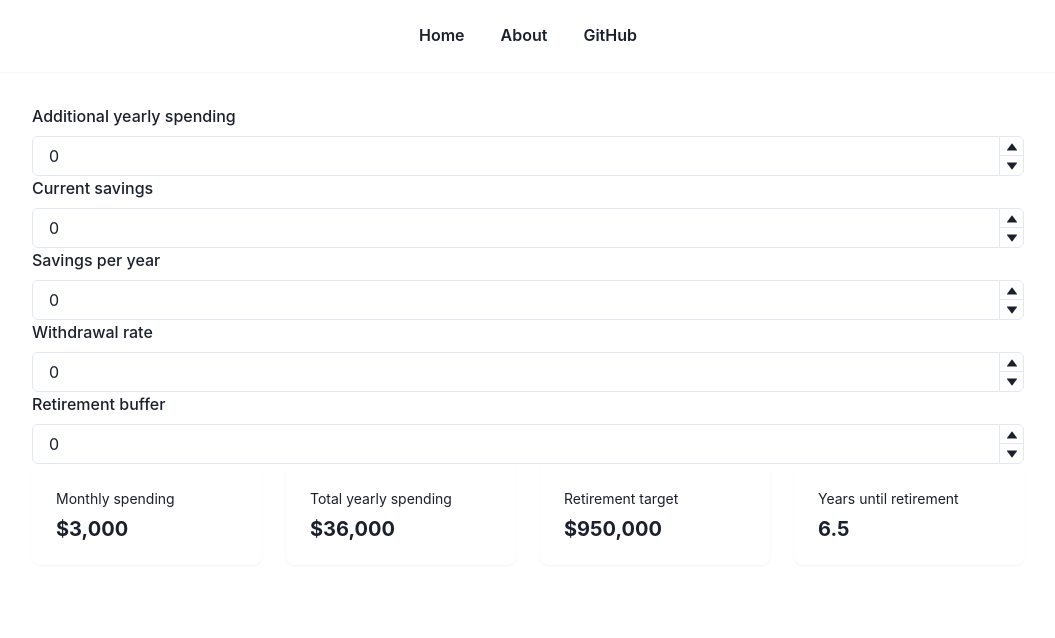
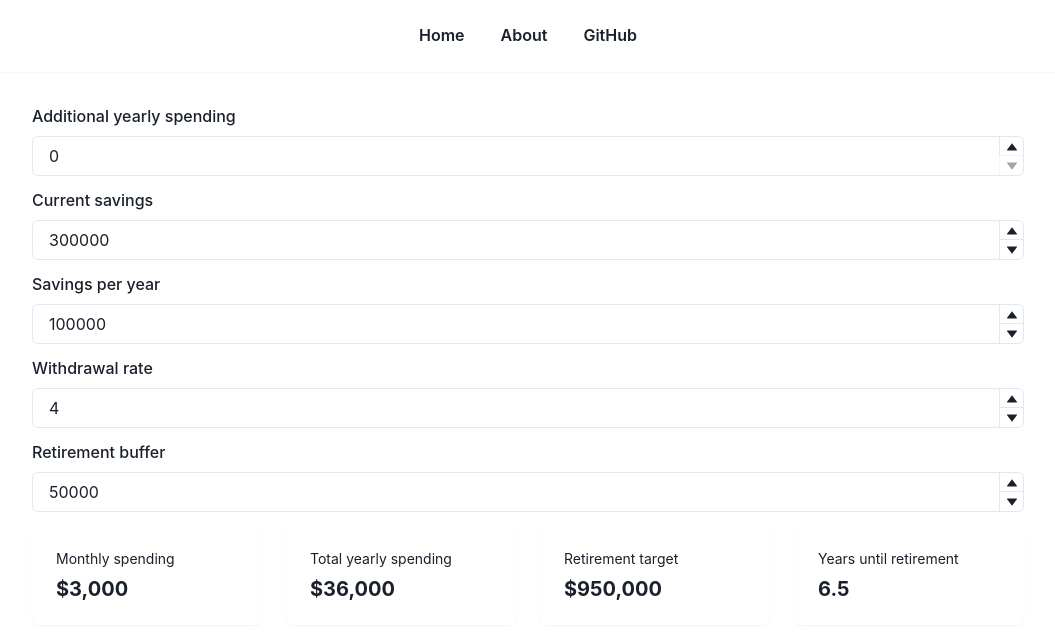
Before and after one commit to adamzerner/minimal-retirement-calculator, a Next.js app: page / in a window 1280 px wide. Shown: the top 638 px of the page, without its empty margins (112-1167 px from the left). Built offline with nearby package versions, Linux system fonts and the light colour scheme.

Commit message:
Set up basic functionality for inputs

```diff
--- a/components/index/inputs.tsx
+++ b/components/index/inputs.tsx
@@ -1,32 +1,72 @@
+import { Dispatch, SetStateAction } from "react";
 import { NumberInput } from "../number-input";
 
-export const Inputs = () => {
+type Props = {
+  additionalYearlySpending: number;
+  setAdditionalYearlySpending: Dispatch<SetStateAction<number>>;
+  currentSavings: number;
+  setCurrentSavings: Dispatch<SetStateAction<number>>;
+  savingsPerYear: number;
+  setSavingsPerYear: Dispatch<SetStateAction<number>>;
+  withdrawalRate: number;
+  setWithdrawalRate: Dispatch<SetStateAction<number>>;
+  retirementBuffer: number;
+  setRetirementBuffer: Dispatch<SetStateAction<number>>;
+};
+
+export const Inputs = ({
+  additionalYearlySpending,
+  setAdditionalYearlySpending,
+  currentSavings,
+  setCurrentSavings,
+  savingsPerYear,
+  setSavingsPerYear,
+  withdrawalRate,
+  setWithdrawalRate,
+  retirementBuffer,
+  setRetirementBuffer,
+}: Props) => {
   return (
     <section>
       <NumberInput
         label="Additional yearly spending"
-        value={0}
-        onChange={() => console.log("test")}
+        value={additionalYearlySpending}
+        onChange={(_, v) => setAdditionalYearlySpending(v)}
+        min={0}
+        max={1000000}
+        step={100}
       />
       <NumberInput
         label="Current savings"
-        value={0}
-        onChange={() => console.log("test")}
+        value={currentSavings}
+        onChange={(_, v) => setCurrentSavings(v)}
+        min={-1000000}
+        max={100000000}
+        step={1000}
       />
       <NumberInput
         label="Savings per year"
-        value={0}
-        onChange={() => console.log("test")}
+        value={savingsPerYear}
+        onChange={(_, v) => setSavingsPerYear(v)}
+        min={0}
+        max={1000000}
+        step={100}
       />
       <NumberInput
         label="Withdrawal rate"
-        value={0}
-        onChange={() => console.log("test")}
+        value={withdrawalRate}
+        onChange={(_, v) => setWithdrawalRate(v)}
+        min={0}
+        max={20}
+        step={0.25}
       />
       <NumberInput
         label="Retirement buffer"
-        value={0}
-        onChange={() => console.log("test")}
+        value={retirementBuffer}
+        onChange={(_, v) => setRetirementBuffer(v)}
+        min={0}
+        max={1000000}
+        step={100}
       />
     </section>
   );
--- a/components/number-input.tsx
+++ b/components/number-input.tsx
@@ -12,13 +12,29 @@ type Props = {
   label: string;
   value: number;
   onChange: (valueAsString: string, valueAsNumber: number) => void;
+  min?: number;
+  max?: number;
+  step?: number;
 };
 
-export const NumberInput = ({ label, value, onChange }: Props) => {
+export const NumberInput = ({
+  label,
+  value,
+  onChange,
+  min = 0,
+  max = 1000000,
+  step = 1,
+}: Props) => {
   return (
-    <FormControl>
+    <FormControl mb="3">
       <FormLabel>{label}</FormLabel>
-      <NumberInputChakra value={value} onChange={onChange}>
+      <NumberInputChakra
+        value={value}
+        onChange={onChange}
+        min={min}
+        max={max}
+        step={step}
+      >
         <NumberInputField />
         <NumberInputStepper>
           <NumberIncrementStepper />
--- a/pages/index.tsx
+++ b/pages/index.tsx
@@ -4,9 +4,9 @@ import { Inputs } from "../components/index/inputs";
 
 const Home = () => {
   const [additionalYearlySpending, setAdditionalYearlySpending] = useState(0);
+  const [currentSavings, setCurrentSavings] = useState(300000);
   const [withdrawalRate, setWithdrawalRate] = useState(4);
   const [retirementBuffer, setRetirementBuffer] = useState(50000);
-  const [currentSavings, setCurrentSavings] = useState(300000);
   const [savingsPerYear, setSavingsPerYear] = useState(100000);
   const monthlySpending = 3000;
   const totalYearlySpending = additionalYearlySpending + monthlySpending * 12;
@@ -17,7 +17,18 @@ const Home = () => {
 
   return (
     <main>
-      <Inputs />
+      <Inputs
+        additionalYearlySpending={additionalYearlySpending}
+        setAdditionalYearlySpending={setAdditionalYearlySpending}
+        currentSavings={currentSavings}
+        setCurrentSavings={setCurrentSavings}
+        savingsPerYear={savingsPerYear}
+        setSavingsPerYear={setSavingsPerYear}
+        withdrawalRate={withdrawalRate}
+        setWithdrawalRate={setWithdrawalRate}
+        retirementBuffer={retirementBuffer}
+        setRetirementBuffer={setRetirementBuffer}
+      />
       <Results
         monthlySpending={monthlySpending}
         totalYearlySpending={totalYearlySpending}
```
